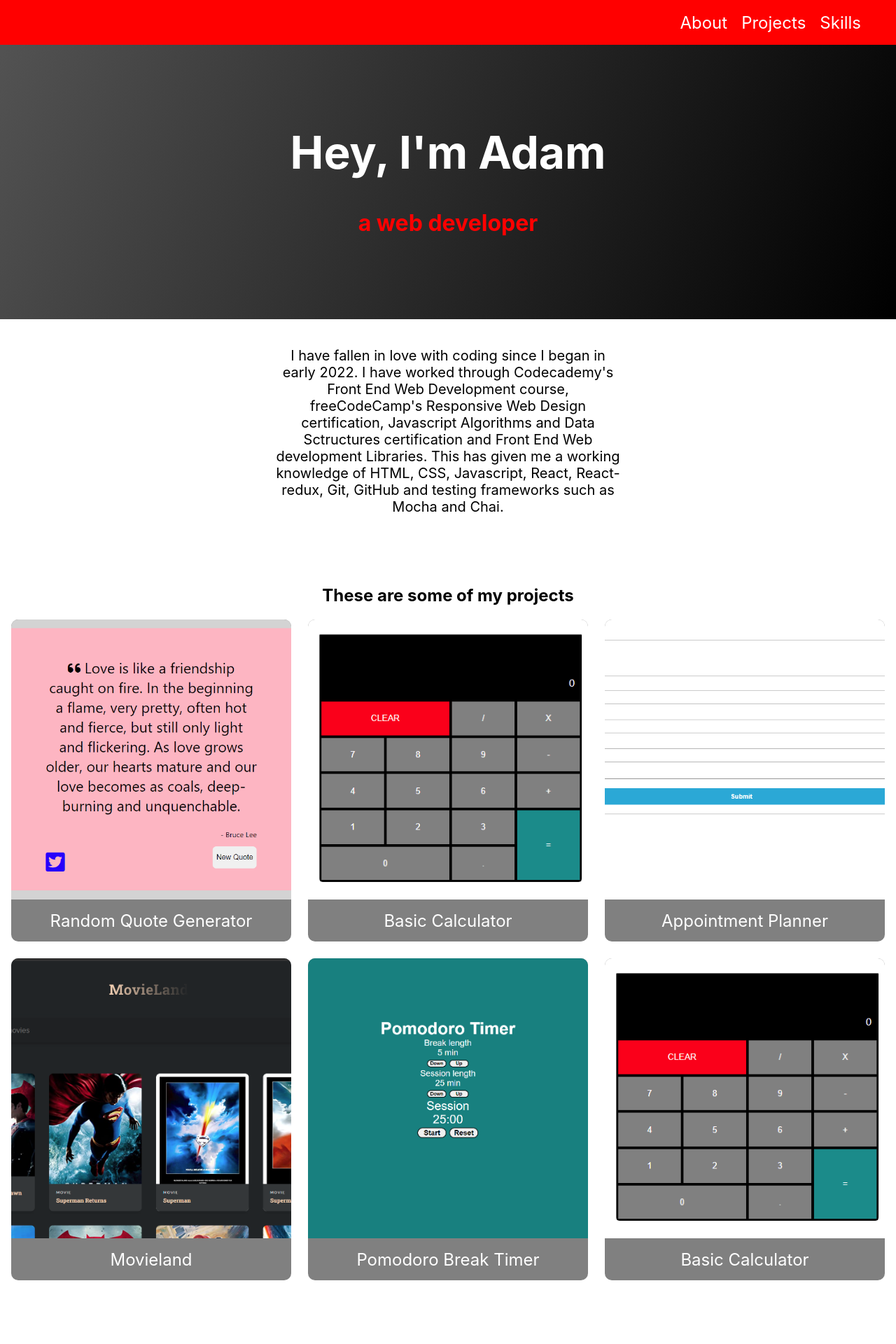
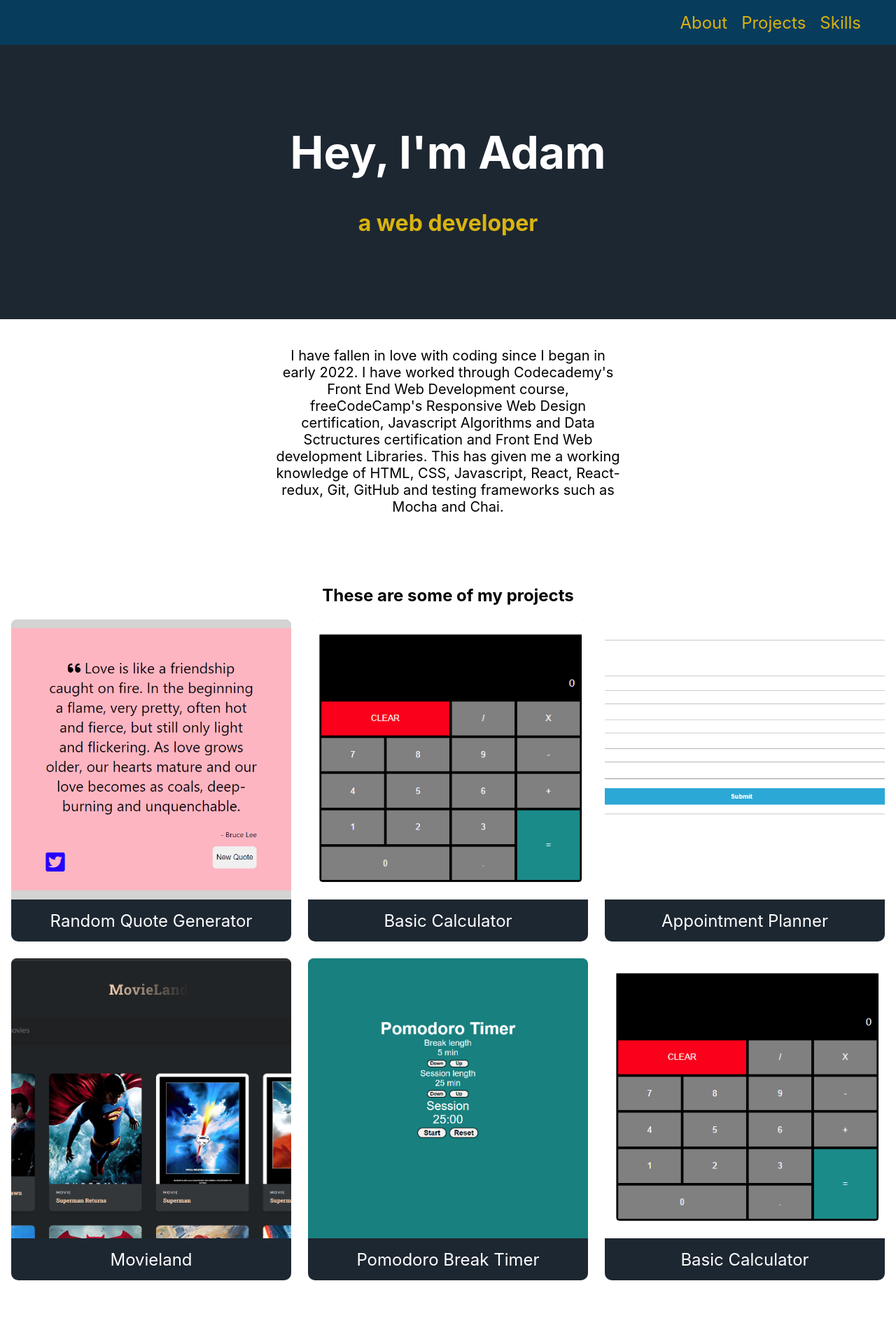
Before and after one commit to Fishmen08/Portfolio, a React (Create React App) app: page / in a window 1280 px wide. Shown: the top 1920 px of the page at 70% size. Built offline with nearby package versions, Linux system fonts and the light colour scheme.

Commit message:
updating projects page

```diff
--- a/src/Projects.jsx
+++ b/src/Projects.jsx
@@ -10,39 +10,39 @@ export default function Projects() {
         <div className='projects center' id='projects'>
             <h2>These are some of my projects</h2>
             <div className='projects-container'>
-                <a className='project-link' href='/#'  id='projectOne'>
+                <a className='project-link' href='https://random-quotes-adam.netlify.app/' target='_blank' rel='noreferrer' id='projectOne'>
                 <div className='project-holder'>
-                    <img src={random} alt='pic of dog'></img>
+                    <img src={random} alt='project'></img>
                     <p>Random Quote Generator</p>
                 </div>
                 </a>
                 <a className='project-link' href='/#'  id='projectTwo'>
                 <div className='project-holder'>
-                    <img src={calculator} alt='pic of dog'></img>
+                    <img src={calculator} alt='project'></img>
                     <p>Basic Calculator</p>
                 </div>
                 </a>
                 <a className='project-link' href='/#'  id='projectThree'>
                 <div className='project-holder'>
-                    <img src={appointment} alt='pic of dog'></img>
+                    <img src={appointment} alt='project'></img>
                     <p>Appointment Planner</p>
                 </div>
                 </a>
-                <a className='project-link' href='/#'  id='projectThree'>
+                <a className='project-link' href='https://movieland-adam.netlify.app' target='_blank' rel='noreferrer' id='projectThree'>
                 <div className='project-holder'>
-                    <img src={movieland} alt='pic of dog'></img>
+                    <img src={movieland} alt='project'></img>
                     <p>Movieland</p>
                 </div>
                 </a>
-                <a className='project-link' href='/#'  id='projectOne'>
+                <a className='project-link' href='https://pomodoro-timer-adam.netlify.app' target='_blank' rel='noreferrer' id='projectOne'>
                 <div className='project-holder'>
-                    <img src={pomodoro} alt='pic of dog'></img>
+                    <img src={pomodoro} alt='project'></img>
                     <p>Pomodoro Break Timer</p>
                 </div>
                 </a>
                 <a className='project-link' href='/#'  id='projectTwo'>
                 <div className='project-holder'>
-                    <img src={calculator} alt='pic of dog'></img>
+                    <img src={calculator} alt='project'></img>
                     <p>Basic Calculator</p>
                 </div>
                 </a>
--- a/src/index.css
+++ b/src/index.css
@@ -35,7 +35,7 @@ code {
   display: flex;
   align-items: center;
   font-size: 1.5rem;
-  background-color: red;
+  background-color: #083c5d;
   z-index: 1;
   justify-content: flex-end;
 }
@@ -50,18 +50,19 @@ code {
 }
 
 .navbar a {
-  color: white;
+  color: #d9b310;
   text-decoration: none;
 }
 
 .navbar a:hover {
-  color: black;
+  color: white;
 }
 
 .about {
   position: relative;
   min-height: 52vh;
-  background: linear-gradient(-67deg, black, #535353);
+  /* background: linear-gradient(-67deg, black, #535353); */
+  background-color: #1d2731;
   width: 100vw;
   display: flex;
   justify-content: center;
@@ -114,7 +115,7 @@ code {
 }
 
 .about h4 {
-  color: red;
+  color: #d9b310;
 }
 
 .about img {
@@ -149,7 +150,7 @@ code {
 
 .project-holder img {
   max-width: 400px;
-  border-radius: 10px 10px 0 0;
+  border-radius: 8px 8px 0 0;
   height: 400px;
   object-fit: cover;
 }
@@ -167,7 +168,7 @@ code {
 } */
 
 .project-link {
-  background-color: grey;
+  background-color: #1d2731;
   color: white;
   text-decoration: none;
   font-size: 1.5rem;
@@ -182,6 +183,8 @@ code {
 .project-link:hover {
   /* color: red; */
   transform: scale(1.1);
+  transition: 0.4s;
+  color: #d9b310;
 }
 
 .contact {
@@ -230,7 +233,7 @@ code {
 
 .footer {
   display: flex;
-  background-color: grey;
+  background-color: #083c5d;
   width: 100%;
   align-items: center;
   justify-content: center;
@@ -255,4 +258,8 @@ code {
   .project-holder img {
     width: 90vw;
   }
+
+  .project-link:hover {
+    transform: none;
+  }
 }
```
